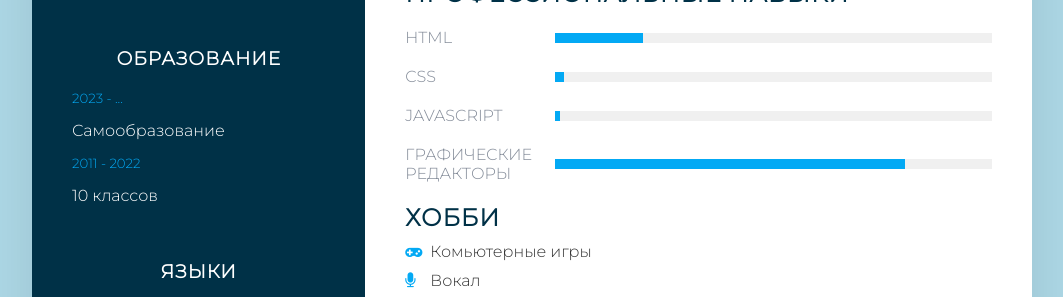
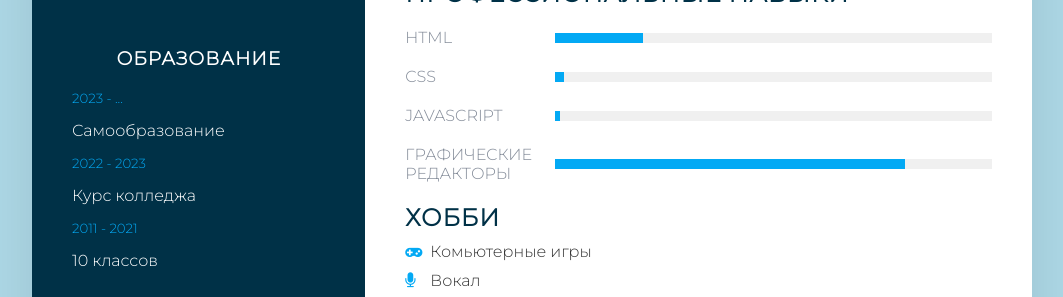
Before and after one commit to MarikKado/cv, a plain HTML site: page index.html in a window 1280 px wide. Shown: the part 641-938 px from the top of the page, without its empty margins (108-1171 px from the left). Drawn offline with Linux system fonts and the light colour scheme.

Commit message:
Добавила что-то

```diff
--- a/index.html
+++ b/index.html
@@ -55,7 +55,11 @@
                             <h4>Самообразование</h4>
                         </li>
                         <li>
-                            <h5>2011 - 2022</h5>
+                            <h5>2022 - 2023</h5>
+                            <h4>Курс колледжа</h4>
+                        </li>
+                        <li>
+                            <h5>2011 - 2021</h5>
                             <h4>10 классов</h4>
                         </li>
                     </ul>
```
